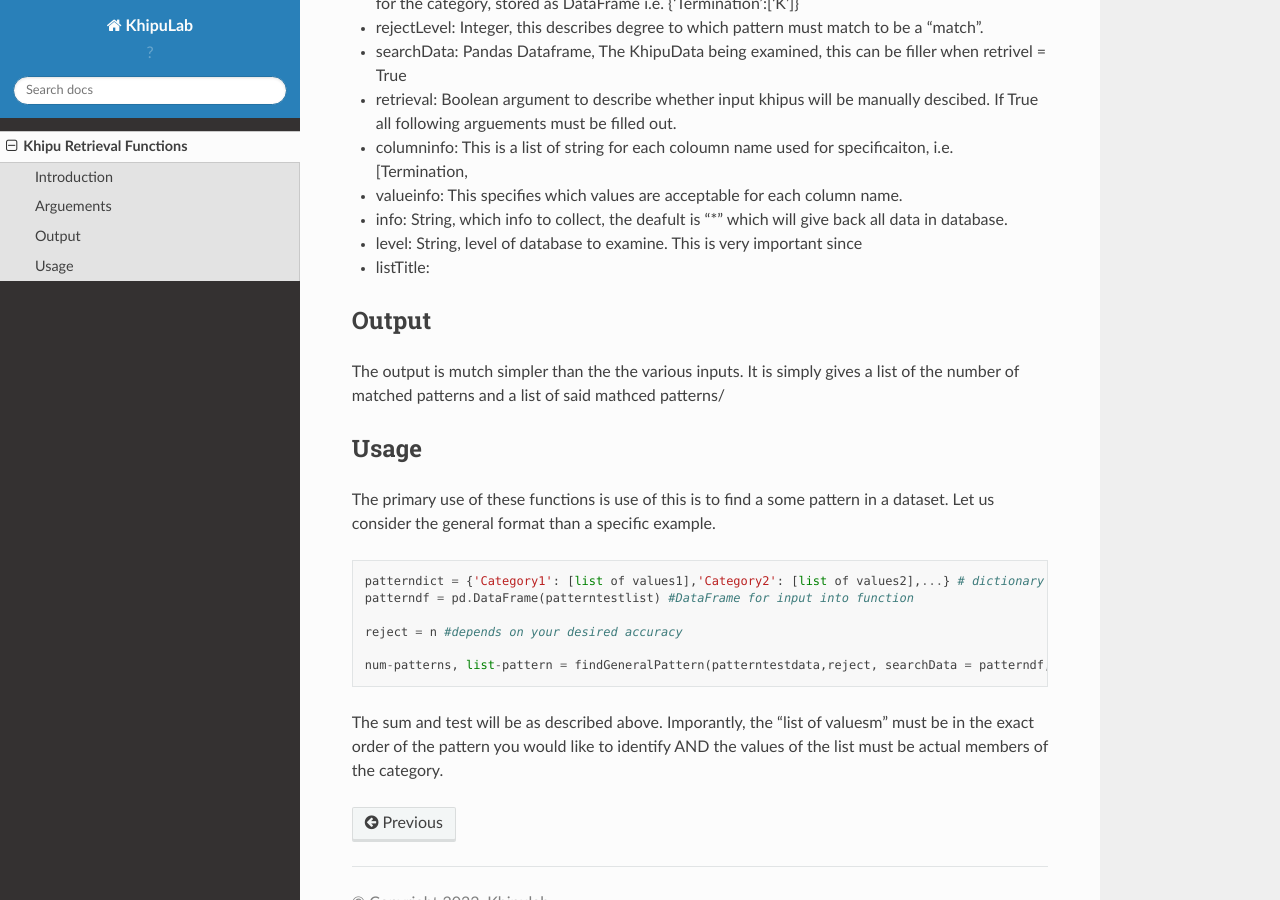
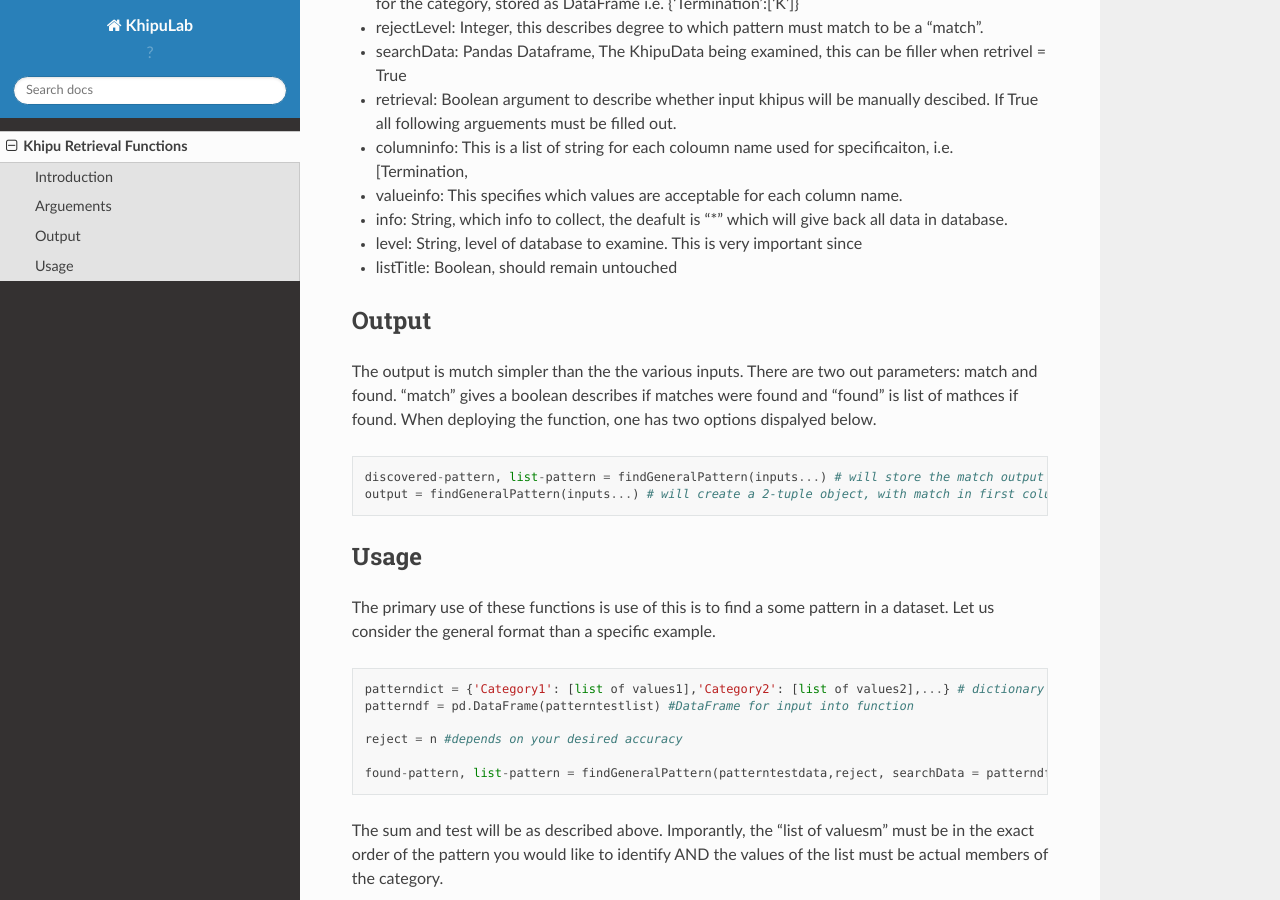
Before and after one commit to nyaga-kariuki/readthedocssample, a Sphinx documentation site: the page built from docs/source/retrievalfunctions.rst, in a window 1280 px wide and 900 px high, scrolled down 524 px. Built offline with Sphinx 7.4.7 and the Read the Docs theme 2.0.0, drawn with Linux system fonts in a browser that asks for light colours; pages that are not in the unit, such as notebooks, are missing from menus.

Commit message:
updating to include info about  retrieval function

```diff
--- a/docs/source/retrievalfunctions.rst
+++ b/docs/source/retrievalfunctions.rst
@@ -23,12 +23,16 @@ This is the function parameters
 * valueinfo: This specifies which values are acceptable for each column name.
 * info: String, which info to collect, the deafult is "*" which will give back all data in database.
 * level: String, level of database to examine. This is very important since
-* listTitle:
+* listTitle: Boolean, should remain untouched
 
 Output
 ******
 
-The output is mutch simpler than the the various inputs. It is simply gives a list of the number of matched patterns and a list of said mathced patterns/
+The output is mutch simpler than the the various inputs. There are two out parameters: match and found. "match" gives a boolean describes if matches were found and "found" is list of mathces if found. When deploying the function, one has two options dispalyed below.
+::
+    discovered-pattern, list-pattern = findGeneralPattern(inputs...) # will store the match output in discovered-pattern and the found term in list-patterm
+    output = findGeneralPattern(inputs...) # will create a 2-tuple object, with match in first column and found in second
+
 
 Usage
 ******
@@ -40,7 +44,7 @@ The primary use of these functions is use of this is to find a some pattern in a
 
     reject = n #depends on your desired accuracy
 
-    num-patterns, list-pattern = findGeneralPattern(patterntestdata,reject, searchData = patterndf, retrieval = False)
+    found-pattern, list-pattern = findGeneralPattern(patterntestdata,reject, searchData = patterndf, retrieval = False)
 
 
 The sum and test will be as described above. Imporantly, the "list of valuesm" must be in the exact order of the pattern you would like to identify AND the  values of the list must be actual members of the category.
```
